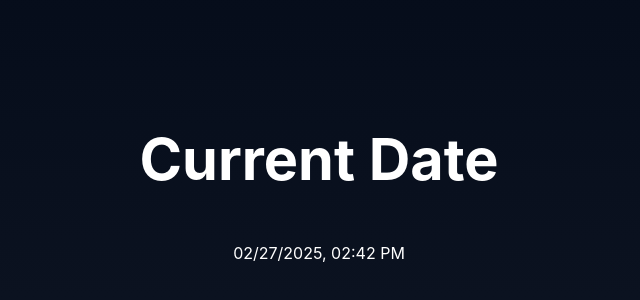
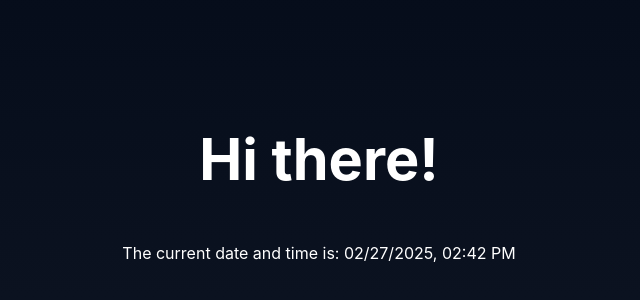
Before and after one commit to imenesesl/uv-1-2025, a React app in the folder packages/chat-ui/: page / in a window 1280 px wide. Shown: the part 216-516 px from the top of the page, without its empty margins (321-961 px from the left). Built offline with nearby package versions, Linux system fonts and the light colour scheme; the HTML template or start-up script is replaced by a standard one.

Commit message:
Update App.tsx to improve date display text

```diff
--- a/packages/chat-ui/src/App.tsx
+++ b/packages/chat-ui/src/App.tsx
@@ -11,8 +11,8 @@ export default function App() {
 
   return (
     <div className={styles.content}>
-      <h1>Current Date</h1>
-      <p>{currentDate}</p>
+      <h1>Hi there!</h1>
+      <p>The current date and time is: {currentDate}</p>
     </div>
   );
 }
```
